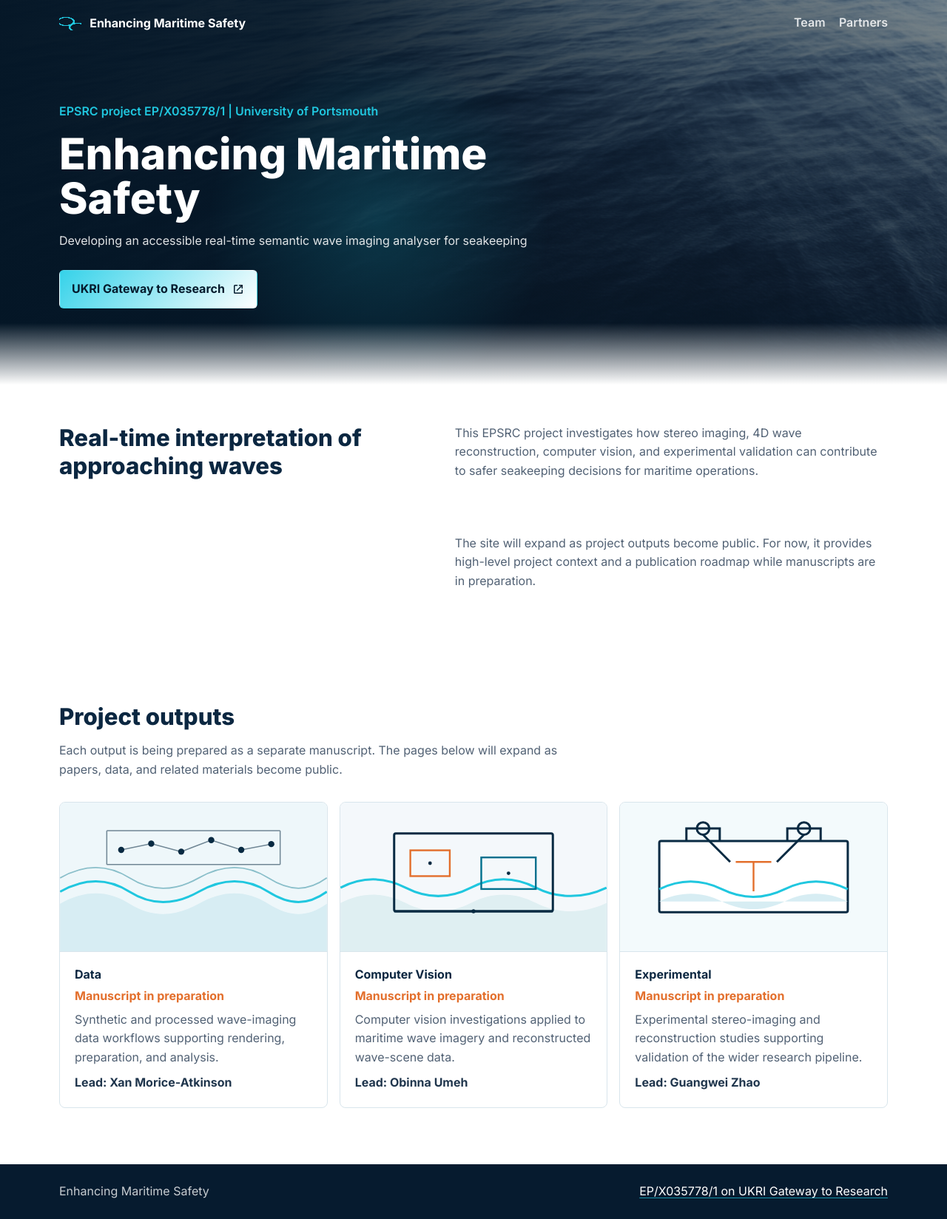
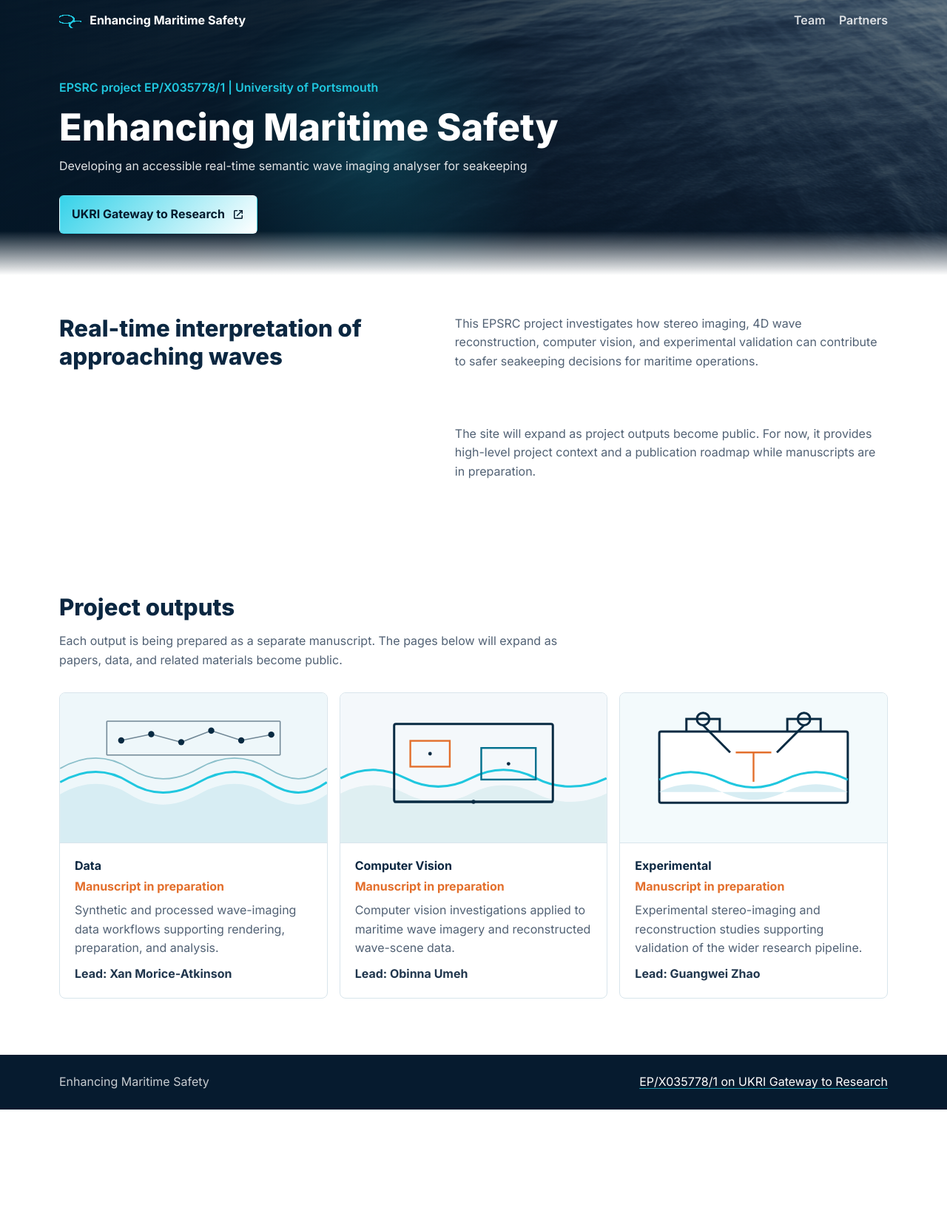
Before and after one commit to stereoocean/stereoocean.github.io, a Jekyll site: the page built from index.md, in a window 1280 px wide. Shown: the whole page at 74% size. Built offline with Jekyll 4.4.1, drawn with Linux system fonts in a browser that asks for light colours; after the commit the page ends 1500 px from its top, so only the background shows below that.

Commit message:
Tighten homepage banner spacing

```diff
--- a/assets/css/site.css
+++ b/assets/css/site.css
@@ -55,7 +55,7 @@ a {
 
 .site-hero {
   position: relative;
-  min-height: 520px;
+  min-height: 360px;
   overflow: hidden;
   color: #ffffff;
   background: var(--deep);
@@ -93,7 +93,7 @@ a {
   gap: 1.5rem;
   width: min(var(--max), calc(100% - 3rem));
   margin: 0 auto;
-  padding: 1.15rem 0;
+  padding: 0.95rem 0;
 }
 
 .site-mark {
@@ -152,7 +152,7 @@ a {
 .page-title {
   width: min(var(--max), calc(100% - 3rem));
   margin: 0 auto;
-  padding: 3.2rem 0 3.5rem;
+  padding: 2.4rem 0 2.7rem;
 }
 
 .page-title h1 {
@@ -173,7 +173,7 @@ a {
   z-index: 1;
   width: min(var(--max), calc(100% - 3rem));
   margin: 0 auto;
-  padding: 4.7rem 0 5.6rem;
+  padding: 3.1rem 0 3.5rem;
 }
 
 .grant-line {
@@ -193,7 +193,7 @@ p {
 h1 {
   max-width: 680px;
   margin-bottom: 0.9rem;
-  font-size: 3.65rem;
+  font-size: 3.15rem;
   line-height: 1.04;
   font-weight: 800;
 }
@@ -646,7 +646,7 @@ h3 {
 
 @media (max-width: 900px) {
   .site-hero {
-    min-height: 560px;
+    min-height: 340px;
   }
 
   .site-nav {
@@ -659,8 +659,12 @@ h3 {
     gap: 0.75rem 1rem;
   }
 
+  .hero-content {
+    padding: 2.2rem 0 3rem;
+  }
+
   h1 {
-    font-size: 3rem;
+    font-size: 2.75rem;
   }
 
   .hero-subtitle {
@@ -680,11 +684,16 @@ h3 {
   .partner-list {
     grid-template-columns: repeat(2, minmax(0, 1fr));
   }
+
+  .home-context-copy h2,
+  .home-context-copy p {
+    grid-column: 1;
+  }
 }
 
 @media (max-width: 640px) {
   .site-hero {
-    min-height: 620px;
+    min-height: 520px;
   }
 
   .hero-media {
@@ -712,7 +721,7 @@ h3 {
   }
 
   .hero-content {
-    padding: 3.8rem 0 5rem;
+    padding: 2.7rem 0 4rem;
   }
 
   h1 {
@@ -754,7 +763,7 @@ h3 {
   }
 
   .page-title {
-    padding: 2.3rem 0 2.7rem;
+    padding: 1.8rem 0 2.2rem;
   }
 
   .page-title h1 {
```
